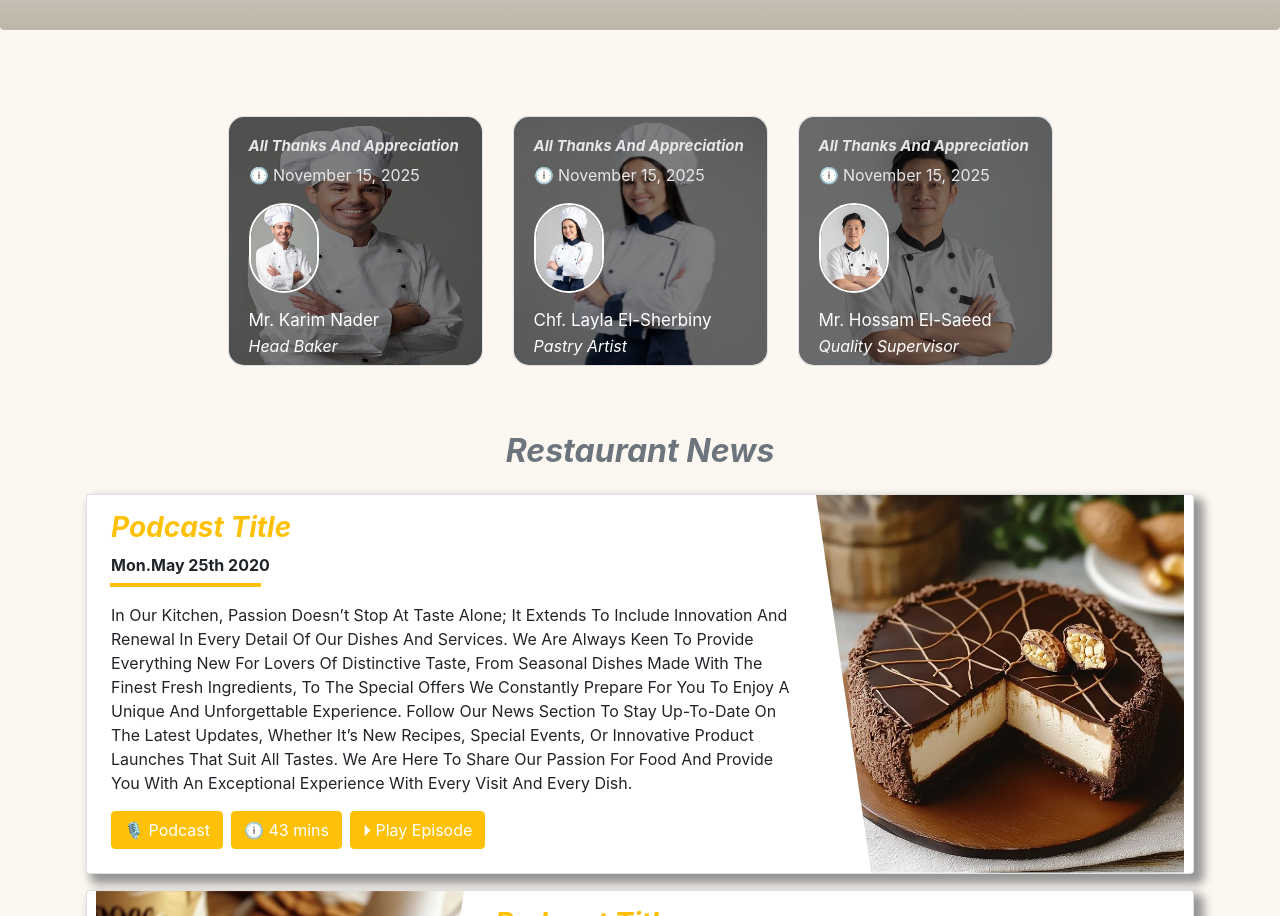
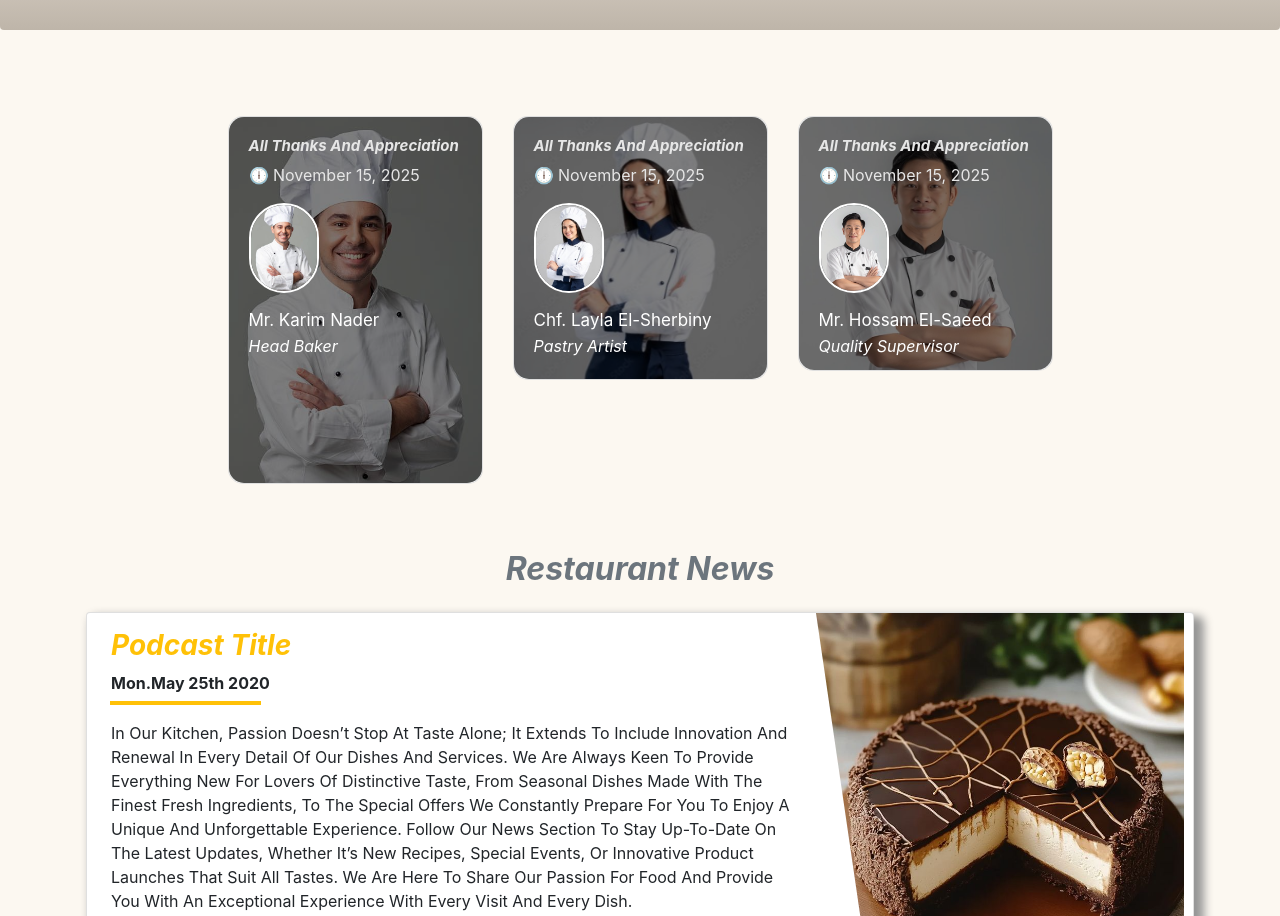
Before and after one commit to Yara-khattab/proj3-front, a plain HTML site: page index.html in a window 1280 px wide. Shown: the part 5220-6136 px from the top of the page. Drawn offline with nearby package versions, Linux system fonts and the light colour scheme.

Commit message:
Update index.html

```diff
--- a/index.html
+++ b/index.html
@@ -322,7 +322,7 @@ we have redefined dessert indulgence to bring you elegance, flavor, and comfort
   <div class="container " style="margin-top: 70px; margin-bottom: 50px;">
     <div class="row justify-content-center" style="gab:40px">
       <div class="col-sm-3 col-8">
-        <div class="card text-white chief mt-3" style="height: 250px;  border-radius: 15px;">
+        <div class="card text-white chief mt-3" style="min-height:250px; border-radius:15px;">
           <img src="images/chief1.jpeg" class="h-100"  style=" border-radius: 15px;">
           <div class="card-img-overlay h-100" style="background-color:rgba(0, 0, 0,0.5); border-radius: 15px;">
                <h6 style="font-size:15px;color:  rgb(230, 230, 230);"><b><i>All Thanks And Appreciation</i></b></h6>
@@ -335,7 +335,7 @@ we have redefined dessert indulgence to bring you elegance, flavor, and comfort
         </div>
       </div>
         <div class="col-sm-3 col-8">
-        <div class="card text-white chief mt-3" style="height: 250px; border-radius: 15px;">
+        <div class="card text-white chief mt-3" style="min-height:250px; border-radius:15px;">
           <img src="images/chief2.jpg" class="h-100" style=" border-radius: 15px;">
           <div class="card-img-overlay h-100" style="background-color:rgba(0, 0, 0,0.5); border-radius: 15px;">
             <h6 style="font-size:15px;color:  rgb(230, 230, 230);"><b><i>All Thanks And Appreciation</i></b></h6>
@@ -347,7 +347,7 @@ we have redefined dessert indulgence to bring you elegance, flavor, and comfort
         </div>
       </div>
         <div class="col-sm-3 col-8">
-        <div class="card text-white  chief mt-3" style="height: 250px;  border-radius: 15px;">
+        <div class="card text-white  chief mt-3" style="min-height:250px; border-radius:15px;">
           <img src="images/chief3.jpeg" class="h-100"  style=" border-radius: 15px;">
           <div class="card-img-overlay h-100" style="background-color:rgba(0, 0, 0,0.5); border-radius: 15px;">
                <h6 style="font-size:15px;color:  rgb(230, 230, 230);"><b><i>All Thanks And Appreciation</i></b></h6>
```
